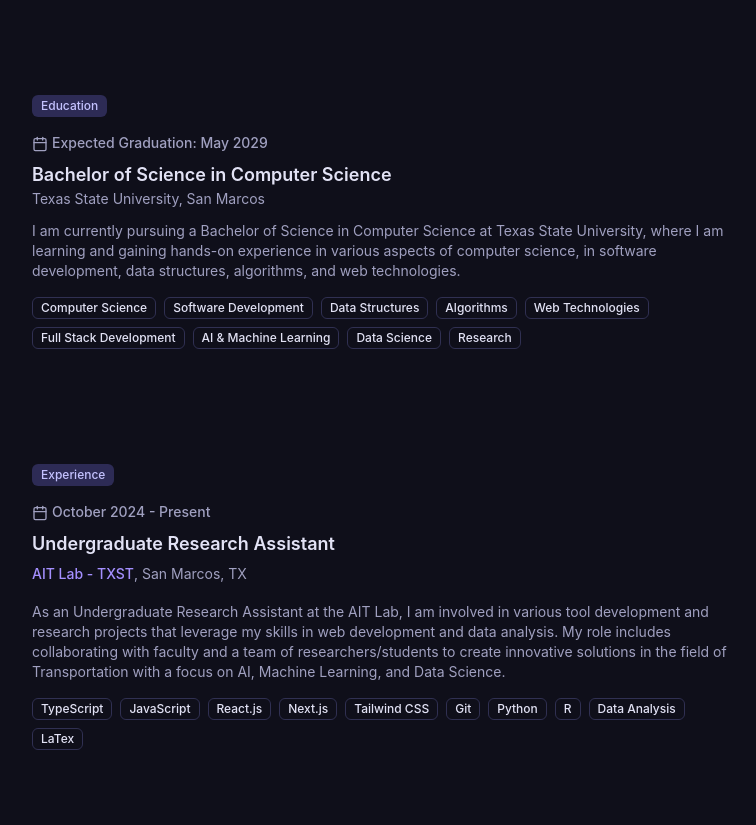
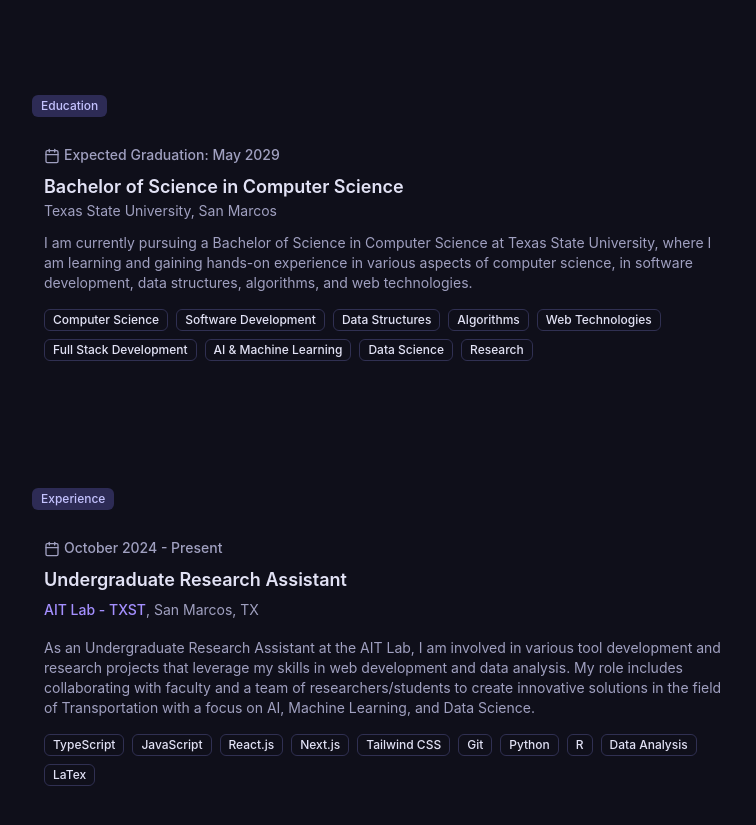
Before and after one commit to gauravfs-14/gaurabchhetri.com.np, a Next.js app: page / in a window 1280 px wide. Shown: the part 1683-2508 px from the top of the page, without its empty margins (256-1012 px from the left). Built offline with nearby package versions, Linux system fonts and the light colour scheme.

Commit message:
feat: add padding to education and experience date display for improved layout

```diff
--- a/src/app/page.tsx
+++ b/src/app/page.tsx
@@ -160,7 +160,7 @@ export default function Home() {
               transition={{ duration: 0.3, ease: "easeInOut", delay: 0.8 }}
               key={index}
             >
-              <div key={index} className="mb-8">
+              <div key={index} className="mb-8 p-3">
                 <p className="text-sm text-muted-foreground font-medium mb-2">
                   <Calendar className="inline mr-1 w-4 h-4" />
                   {edu.date}
@@ -211,7 +211,7 @@ export default function Home() {
               transition={{ duration: 0.3, ease: "easeInOut", delay: 0.8 }}
               key={index}
             >
-              <div className="mb-8">
+              <div className="mb-8 p-3">
                 <p className="text-sm text-muted-foreground font-medium mb-2">
                   <Calendar className="inline mr-1 w-4 h-4" />
                   {exp.date}
```
